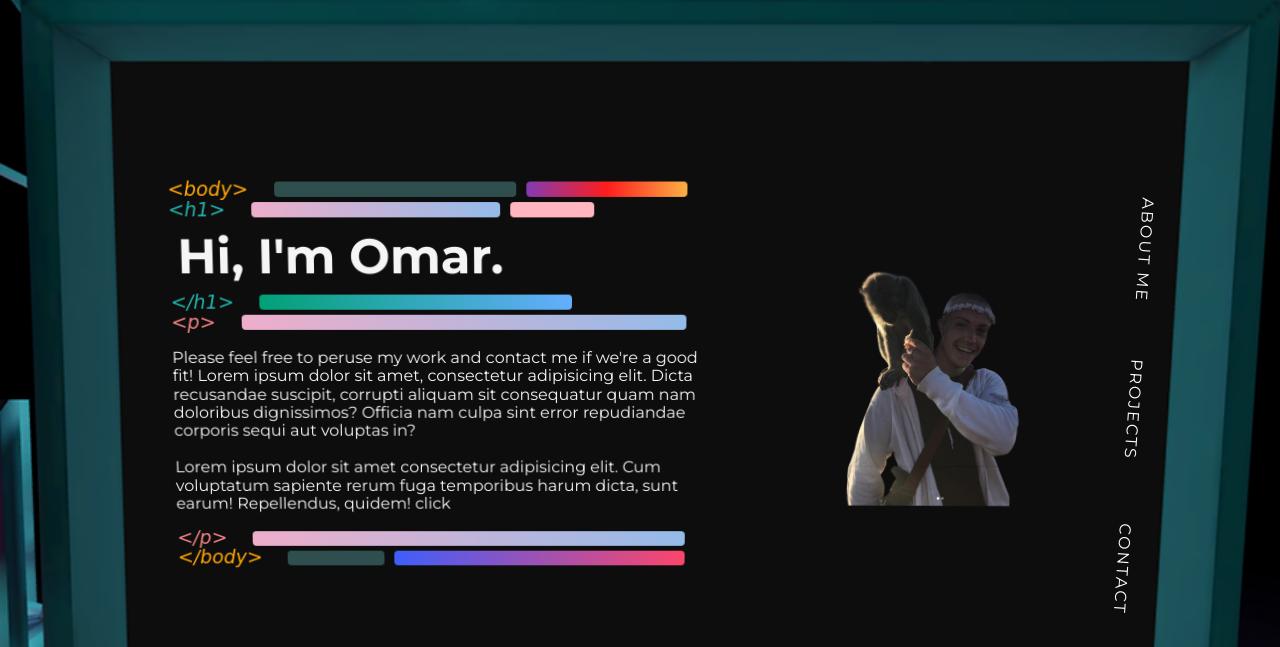
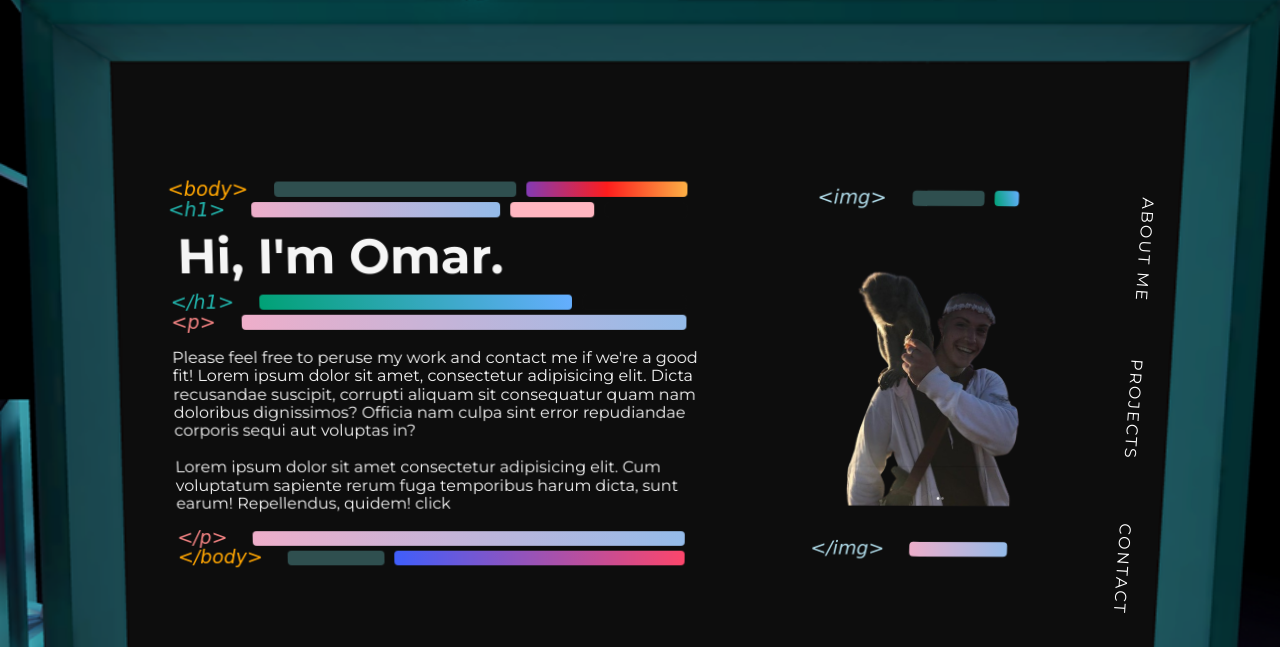
Before and after one commit to MisterMaroki/Portfolio-v1, a plain HTML site: page index.html in a window 1280 px wide. Shown: the top 647 px of the page. Drawn offline with Linux system fonts and the light colour scheme; a web font is replaced by a local one.

Commit message:
colour blocks for img tags working

```diff
--- a/styles.scss
+++ b/styles.scss
@@ -276,9 +276,11 @@ a {
 		justify-content: space-between;
 		height: 80%;
 		max-height: 550px;
-
 		margin: auto 5vw auto 0;
 		transform: rotate(0.2deg) translateX(-5%);
+		.colour-block-div {
+			display: flex;
+		}
 	}
 	.icons {
 		bottom: 15vh;
```
Also changed, not shown: styles.css, 1 other file.
